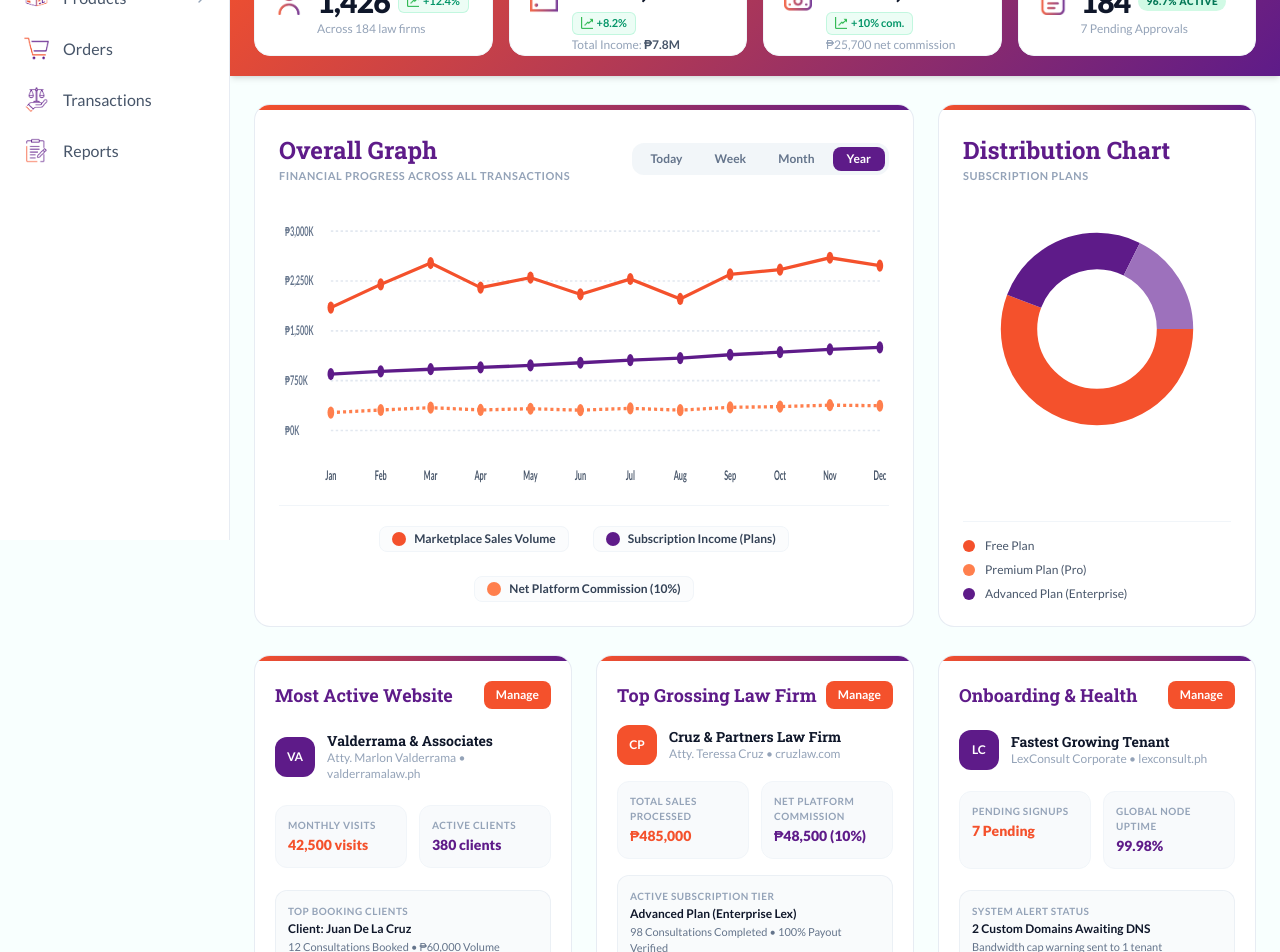
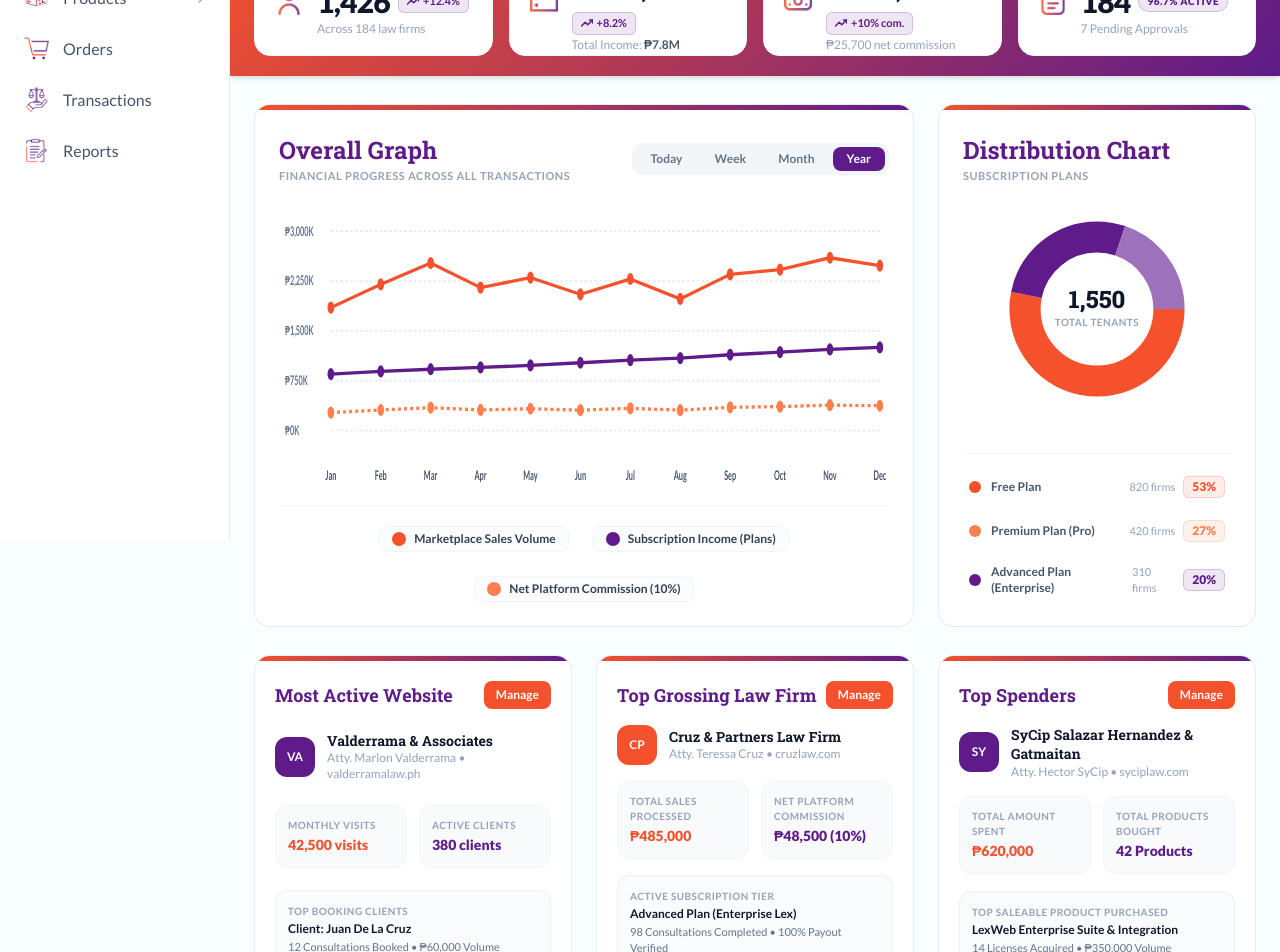
Before and after one commit to gjvlio/lexweb_admin, a React (Vite) app: page / in a window 1280 px wide. Shown: the part 260-1212 px from the top of the page. Built offline with nearby package versions, Linux system fonts and the light colour scheme.

Commit message:
refactor(dashboard): revise health badges color, distribution chart percentages, top spenders card, and vector chart icon

```diff
--- a/src/components/ui/Icons.jsx
+++ b/src/components/ui/Icons.jsx
@@ -79,8 +79,23 @@ export function IconActiveWebsites({ className = 'w-6 h-6', ...props }) {
   return <img src={activeWebsitesIconAsset} alt="Active Websites" className={`object-contain shrink-0 ${className}`} {...props} />
 }
 
+// Vector SVG Growing Chart Icon inheriting currentColor (Lawful Purple #5E1B89 / Striking Orange #F4512C)
 export function IconGrowingChart({ className = 'w-3 h-3', ...props }) {
-  return <img src={growingChartIconAsset} alt="Growing Chart" className={`object-contain shrink-0 ${className}`} {...props} />
+  return (
+    <svg
+      viewBox="0 0 24 24"
+      fill="none"
+      stroke="currentColor"
+      strokeWidth="3"
+      strokeLinecap="round"
+      strokeLinejoin="round"
+      className={`shrink-0 ${className}`}
+      {...props}
+    >
+      <polyline points="23 6 13.5 15.5 8.5 10.5 1 18" />
+      <polyline points="17 6 23 6 23 12" />
+    </svg>
+  )
 }
 
 export {
@@ -90,7 +105,6 @@ export {
   dashboardIconAsset,
   lawFirmIconAsset,
   ordersIconAsset,
-  productsIconAsset,
   reportsIconAsset,
   transactionsIconAsset,
   websitesIconAsset,
--- a/src/pages/Dashboard/Dashboard.jsx
+++ b/src/pages/Dashboard/Dashboard.jsx
@@ -85,9 +85,6 @@ export default function Dashboard() {
     subtitle: '',
   })
 
-  // Active donut defaults to Premium Plan (Pro)
-  const activeDonut = hoveredDonutSegment || 'premium'
-
   // Get active timeframe dataset & config
   const activeConfig = datasets[graphFilter] || datasets.Year
   const activeData = activeConfig.data
@@ -159,7 +156,7 @@ export default function Dashboard() {
         </p>
       </div>
 
-      {/* 2. Top 4 KPI Stat Cards Banner — Generous Card Padding & Zero Overflow */}
+      {/* 2. Top 4 KPI Stat Cards Banner — Lawful Purple (#5E1B89) for Positive Health Badges */}
       <div className="-mx-6 bg-lexmeet-gradient px-6 py-5 rounded-none shadow-md">
         <div className="grid grid-cols-1 sm:grid-cols-2 lg:grid-cols-4 gap-4">
 
@@ -177,7 +174,8 @@ export default function Dashboard() {
                 <span className="font-sans font-extrabold text-2xl xl:text-3xl text-slate-900 tracking-tight">
                   1,426
                 </span>
-                <span className="inline-flex items-center gap-1 text-emerald-600 text-[11px] font-bold bg-emerald-50 px-2 py-0.5 rounded-md border border-emerald-200/60 shrink-0">
+                {/* Brand Color Health Indicator: Lawful Purple (#5E1B89) with lower transparency */}
+                <span className="inline-flex items-center gap-1 text-[#5E1B89] text-[11px] font-bold bg-[#5E1B89]/10 px-2 py-0.5 rounded-md border border-[#5E1B89]/20 shrink-0">
                   <IconGrowingChart className="w-3 h-3" /> +12.4%
                 </span>
               </div>
@@ -201,7 +199,8 @@ export default function Dashboard() {
                 <span className="font-sans font-extrabold text-2xl xl:text-3xl text-slate-900 tracking-tight">
                   ₱922,700
                 </span>
-                <span className="inline-flex items-center gap-1 text-emerald-600 text-[11px] font-bold bg-emerald-50 px-2 py-0.5 rounded-md border border-emerald-200/60 shrink-0">
+                {/* Brand Color Health Indicator: Lawful Purple (#5E1B89) with lower transparency */}
+                <span className="inline-flex items-center gap-1 text-[#5E1B89] text-[11px] font-bold bg-[#5E1B89]/10 px-2 py-0.5 rounded-md border border-[#5E1B89]/20 shrink-0">
                   <IconGrowingChart className="w-3 h-3" /> +8.2%
                 </span>
               </div>
@@ -225,7 +224,8 @@ export default function Dashboard() {
                 <span className="font-sans font-extrabold text-2xl xl:text-3xl text-slate-900 tracking-tight">
                   ₱250,700
                 </span>
-                <span className="inline-flex items-center gap-1 text-emerald-600 text-[11px] font-bold bg-emerald-50 px-2 py-0.5 rounded-md border border-emerald-200/60 shrink-0">
+                {/* Brand Color Health Indicator: Lawful Purple (#5E1B89) with lower transparency */}
+                <span className="inline-flex items-center gap-1 text-[#5E1B89] text-[11px] font-bold bg-[#5E1B89]/10 px-2 py-0.5 rounded-md border border-[#5E1B89]/20 shrink-0">
                   <IconGrowingChart className="w-3 h-3" /> +10% com.
                 </span>
               </div>
@@ -249,7 +249,8 @@ export default function Dashboard() {
                 <span className="font-sans font-extrabold text-2xl xl:text-3xl text-slate-900 tracking-tight">
                   184
                 </span>
-                <span className="bg-emerald-100 text-emerald-700 text-[10px] font-extrabold px-2 py-0.5 rounded-full uppercase tracking-wider shrink-0">
+                {/* Brand Color Health Indicator: Lawful Purple (#5E1B89) with lower transparency */}
+                <span className="bg-[#5E1B89]/10 text-[#5E1B89] border border-[#5E1B89]/20 text-[10px] font-extrabold px-2 py-0.5 rounded-full uppercase tracking-wider shrink-0">
                   96.7% ACTIVE
                 </span>
               </div>
@@ -288,7 +289,8 @@ export default function Dashboard() {
                     <button
                       key={item}
                       onClick={() => setGraphFilter(item)}
-                      className={`px-3.5 py-1 rounded-lg transition-all ${graphFilter === item
+                      className={`px-3.5 py-1 rounded-lg transition-all ${
+                        graphFilter === item
                           ? 'bg-[#5E1B89] text-white font-bold shadow-xs'
                           : 'hover:text-slate-900'
                       }`}
@@ -447,7 +449,8 @@ export default function Dashboard() {
               <div
                 onMouseEnter={() => setHoveredLegendSeries('sales')}
                 onMouseLeave={() => setHoveredLegendSeries(null)}
-                className={`flex items-center gap-2 px-3 py-1 rounded-lg transition-all border cursor-pointer ${hoveredLegendSeries === 'sales'
+                className={`flex items-center gap-2 px-3 py-1 rounded-lg transition-all border cursor-pointer ${
+                  hoveredLegendSeries === 'sales'
                     ? 'bg-orange-50 border-orange-200 text-slate-900 shadow-2xs font-bold scale-105'
                     : hoveredLegendSeries !== null
                     ? 'opacity-35 border-transparent'
@@ -461,7 +464,8 @@ export default function Dashboard() {
               <div
                 onMouseEnter={() => setHoveredLegendSeries('sub')}
                 onMouseLeave={() => setHoveredLegendSeries(null)}
-                className={`flex items-center gap-2 px-3 py-1 rounded-lg transition-all border cursor-pointer ${hoveredLegendSeries === 'sub'
+                className={`flex items-center gap-2 px-3 py-1 rounded-lg transition-all border cursor-pointer ${
+                  hoveredLegendSeries === 'sub'
                     ? 'bg-purple-50 border-purple-200 text-slate-900 shadow-2xs font-bold scale-105'
                     : hoveredLegendSeries !== null
                     ? 'opacity-35 border-transparent'
@@ -475,7 +479,8 @@ export default function Dashboard() {
               <div
                 onMouseEnter={() => setHoveredLegendSeries('com')}
                 onMouseLeave={() => setHoveredLegendSeries(null)}
-                className={`flex items-center gap-2 px-3 py-1 rounded-lg transition-all border cursor-pointer ${hoveredLegendSeries === 'com'
+                className={`flex items-center gap-2 px-3 py-1 rounded-lg transition-all border cursor-pointer ${
+                  hoveredLegendSeries === 'com'
                     ? 'bg-orange-50 border-orange-200 text-slate-900 shadow-2xs font-bold scale-105'
                     : hoveredLegendSeries !== null
                     ? 'opacity-35 border-transparent'
@@ -489,12 +494,14 @@ export default function Dashboard() {
           </div>
         </div>
 
-        {/* Distribution Chart (1 Col) */}
+        {/* Distribution Chart (1 Col) — Permanently Visible Distribution Percentages */}
         <div className="bg-white rounded-2xl shadow-xs border border-slate-200/80 overflow-hidden flex flex-col justify-between">
           {/* Gradient Eyebrow Bar */}
           <div className="h-[5px] w-full bg-lexmeet-gradient" />
 
           <div className="p-6 flex-1 flex flex-col justify-between">
+            <div>
+              <div className="flex items-center justify-between">
                 <div>
                   <h2 className="font-heading font-bold text-2xl text-[#5E1B89]">
                     Distribution Chart
@@ -502,56 +509,68 @@ export default function Dashboard() {
                   <p className="font-sans text-[11px] font-semibold uppercase text-slate-400 tracking-wider mt-0.5">
                     SUBSCRIPTION PLANS
                   </p>
+                </div>
+              </div>
 
-              {/* Donut Chart with Pill Hidden at Default & Smooth Fade on Hover */}
+              {/* Donut Chart with Center Percentage Display & Hover Callout */}
               <div
-                className="mt-6 flex flex-col items-center justify-center py-4"
+                className="mt-5 flex flex-col items-center justify-center py-2"
                 onMouseLeave={() => setHoveredDonutSegment(null)}
               >
                 <div className="relative flex items-center justify-center">
-                  <svg className="w-52 h-52 overflow-visible cursor-pointer" viewBox="0 0 160 160">
-                    {/* Free Plan Arc (Orange #F4512C) */}
+                  <svg className="w-48 h-48 overflow-visible cursor-pointer" viewBox="0 0 160 160">
+                    {/* Free Plan Arc (Orange #F4512C - 53%) */}
                     <circle
                       cx="80"
                       cy="80"
                       r="60"
                       fill="none"
                       stroke="#F4512C"
-                      strokeWidth="28"
-                      strokeDasharray="210 377"
+                      strokeWidth="26"
+                      strokeDasharray="200 377"
                       strokeDashoffset="0"
                       className="hover:opacity-85 transition-opacity"
                       onMouseEnter={() => setHoveredDonutSegment('free')}
                     />
-                    {/* Premium Plan Pro Arc (Dark Purple #5E1B89) */}
+                    {/* Premium Plan Pro Arc (Dark Purple #5E1B89 - 27%) */}
                     <circle
                       cx="80"
                       cy="80"
                       r="60"
                       fill="none"
                       stroke="#5E1B89"
-                      strokeWidth="28"
-                      strokeDasharray="100 377"
-                      strokeDashoffset="-210"
+                      strokeWidth="26"
+                      strokeDasharray="102 377"
+                      strokeDashoffset="-200"
                       className="hover:opacity-85 transition-opacity"
                       onMouseEnter={() => setHoveredDonutSegment('premium')}
                     />
-                    {/* Advanced Plan Enterprise Arc (Soft Purple #9D71BC) */}
+                    {/* Advanced Plan Enterprise Arc (Soft Purple #9D71BC - 20%) */}
                     <circle
                       cx="80"
                       cy="80"
                       r="60"
                       fill="none"
                       stroke="#9D71BC"
-                      strokeWidth="28"
-                      strokeDasharray="67 377"
-                      strokeDashoffset="-310"
+                      strokeWidth="26"
+                      strokeDasharray="75 377"
+                      strokeDashoffset="-302"
                       className="hover:opacity-85 transition-opacity"
                       onMouseEnter={() => setHoveredDonutSegment('advanced')}
                     />
                   </svg>
 
-                  {/* Tooltip Callout Box Hidden at Default & Smooth Fade Animation on Hover */}
+                  {/* Permanently Visible Center Summary Text */}
+                  <div className="absolute inset-0 flex flex-col items-center justify-center pointer-events-none text-center">
+                    <span className="font-heading font-extrabold text-2xl text-slate-900 leading-none">
+                      1,550
+                    </span>
+                    <span className="text-[10px] font-bold uppercase tracking-wider text-slate-400 mt-1">
+                      Total Tenants
+                    </span>
+                  </div>
+
+                  {/* Tooltip Callout Box on Hover */}
                   {hoveredDonutSegment && (
                     <div
                       className={`absolute bg-white border-2 border-[#5E1B89] px-3.5 py-1.5 rounded-xl shadow-md text-center pointer-events-none transition-all duration-200 ease-out z-10 animate-fade-in ${getDonutPillClass()}`}
@@ -576,35 +595,69 @@ export default function Dashboard() {
               </div>
             </div>
 
-            {/* Donut Legend */}
-            <div className="space-y-2 pt-4 border-t border-slate-100 text-xs font-medium text-slate-600">
+            {/* Donut Legend with Permanently Visible Percentage Badges */}
+            <div className="space-y-2.5 pt-4 border-t border-slate-100 text-xs font-medium text-slate-600">
+
+              {/* Free Plan (53%) */}
               <div
-                className={`flex items-center gap-2.5 cursor-pointer transition-all ${hoveredDonutSegment === 'free' ? 'font-bold text-slate-900' : 'hover:text-slate-900'
+                className={`flex items-center justify-between p-1.5 rounded-xl cursor-pointer transition-all ${
+                  hoveredDonutSegment === 'free' ? 'bg-orange-50/80 font-bold text-slate-900' : 'hover:bg-slate-50'
                 }`}
                 onMouseEnter={() => setHoveredDonutSegment('free')}
                 onMouseLeave={() => setHoveredDonutSegment(null)}
               >
-                <span className="w-3 h-3 rounded-full bg-[#F4512C]" />
-                <span>Free Plan</span>
+                <div className="flex items-center gap-2.5">
+                  <span className="w-3 h-3 rounded-full bg-[#F4512C] shrink-0" />
+                  <span className="font-semibold">Free Plan</span>
                 </div>
+                <div className="flex items-center gap-2">
+                  <span className="text-[11px] text-slate-400">820 firms</span>
+                  <span className="bg-[#F4512C]/10 text-[#F4512C] font-extrabold px-2 py-0.5 rounded-md text-xs border border-[#F4512C]/20">
+                    53%
+                  </span>
+                </div>
+              </div>
+
+              {/* Premium Plan Pro (27%) */}
               <div
-                className={`flex items-center gap-2.5 cursor-pointer transition-all ${hoveredDonutSegment === 'premium' ? 'font-bold text-slate-900' : 'hover:text-slate-900'
+                className={`flex items-center justify-between p-1.5 rounded-xl cursor-pointer transition-all ${
+                  hoveredDonutSegment === 'premium' ? 'bg-purple-50/80 font-bold text-slate-900' : 'hover:bg-slate-50'
                 }`}
                 onMouseEnter={() => setHoveredDonutSegment('premium')}
                 onMouseLeave={() => setHoveredDonutSegment(null)}
               >
-                <span className="w-3 h-3 rounded-full bg-[#FF7F4D]" />
-                <span>Premium Plan (Pro)</span>
+                <div className="flex items-center gap-2.5">
+                  <span className="w-3 h-3 rounded-full bg-[#FF7F4D] shrink-0" />
+                  <span className="font-semibold">Premium Plan (Pro)</span>
                 </div>
+                <div className="flex items-center gap-2">
+                  <span className="text-[11px] text-slate-400">420 firms</span>
+                  <span className="bg-[#FF7F4D]/10 text-[#FF7F4D] font-extrabold px-2 py-0.5 rounded-md text-xs border border-[#FF7F4D]/20">
+                    27%
+                  </span>
+                </div>
+              </div>
+
+              {/* Advanced Plan Enterprise (20%) */}
               <div
-                className={`flex items-center gap-2.5 cursor-pointer transition-all ${hoveredDonutSegment === 'advanced' ? 'font-bold text-slate-900' : 'hover:text-slate-900'
+                className={`flex items-center justify-between p-1.5 rounded-xl cursor-pointer transition-all ${
+                  hoveredDonutSegment === 'advanced' ? 'bg-purple-50/80 font-bold text-slate-900' : 'hover:bg-slate-50'
                 }`}
                 onMouseEnter={() => setHoveredDonutSegment('advanced')}
                 onMouseLeave={() => setHoveredDonutSegment(null)}
               >
-                <span className="w-3 h-3 rounded-full bg-[#5E1B89]" />
-                <span>Advanced Plan (Enterprise)</span>
+                <div className="flex items-center gap-2.5">
+                  <span className="w-3 h-3 rounded-full bg-[#5E1B89] shrink-0" />
+                  <span className="font-semibold">Advanced Plan (Enterprise)</span>
                 </div>
+                <div className="flex items-center gap-2">
+                  <span className="text-[11px] text-slate-400">310 firms</span>
+                  <span className="bg-[#5E1B89]/10 text-[#5E1B89] font-extrabold px-2 py-0.5 rounded-md text-xs border border-[#5E1B89]/20">
+                    20%
+                  </span>
+                </div>
+              </div>
+
             </div>
           </div>
         </div>
@@ -740,7 +793,7 @@ export default function Dashboard() {
           </div>
         </div>
 
-        {/* Card 3: Onboarding & Health (Manage -> /reports) */}
+        {/* Card 3: REVISED — Top Spenders (Law firm with most product spend, amount spent & saleable product) */}
         <div className="bg-white rounded-2xl shadow-xs border border-slate-200/80 overflow-hidden flex flex-col justify-between">
           {/* Gradient Eyebrow Bar */}
           <div className="h-[5px] w-full bg-lexmeet-gradient" />
@@ -748,10 +801,10 @@ export default function Dashboard() {
           <div className="p-5 flex-1 flex flex-col justify-between space-y-4">
             <div className="flex items-center justify-between">
               <h3 className="font-heading font-bold text-lg text-[#5E1B89]">
-                Onboarding & Health
+                Top Spenders
               </h3>
               <Link
-                to="/reports"
+                to="/lawfirms"
                 className="bg-[#F4512C] text-white text-xs font-bold px-3 py-1.5 rounded-lg hover:bg-[#FF7F4D] transition-colors shadow-xs"
               >
                 Manage
@@ -760,14 +813,14 @@ export default function Dashboard() {
 
             <div className="flex items-center gap-3">
               <div className="w-10 h-10 rounded-xl bg-[#5E1B89] text-white font-bold text-xs flex items-center justify-center shrink-0 shadow-xs">
-                LC
+                SY
               </div>
               <div>
                 <h4 className="font-bold text-slate-900 text-sm leading-snug">
-                  Fastest Growing Tenant
+                  SyCip Salazar Hernandez & Gatmaitan
                 </h4>
                 <p className="text-xs text-slate-400 font-sans">
-                  LexConsult Corporate • lexconsult.ph
+                  Atty. Hector SyCip • syciplaw.com
                 </p>
               </div>
             </div>
@@ -775,29 +828,29 @@ export default function Dashboard() {
             <div className="grid grid-cols-2 gap-3">
               <div className="bg-slate-50 p-3 rounded-xl border border-slate-100">
                 <span className="text-[10px] font-bold text-slate-400 uppercase tracking-wider block">
-                  PENDING SIGNUPS
+                  TOTAL AMOUNT SPENT
                 </span>
                 <span className="text-sm font-extrabold text-[#F4512C] mt-0.5 block">
-                  7 Pending
+                  ₱620,000
                 </span>
               </div>
               <div className="bg-slate-50 p-3 rounded-xl border border-slate-100">
                 <span className="text-[10px] font-bold text-slate-400 uppercase tracking-wider block">
-                  GLOBAL NODE UPTIME
+                  TOTAL PRODUCTS BOUGHT
                 </span>
                 <span className="text-sm font-extrabold text-[#5E1B89] mt-0.5 block">
-                  99.98%
+                  42 Products
                 </span>
               </div>
             </div>
 
             <div className="bg-slate-50/80 p-3 rounded-xl border border-slate-200/60 text-xs space-y-0.5">
               <span className="text-[10px] font-bold text-slate-400 uppercase tracking-wider block">
-                SYSTEM ALERT STATUS
+                TOP SALEABLE PRODUCT PURCHASED
               </span>
-              <div className="font-bold text-slate-900">2 Custom Domains Awaiting DNS</div>
+              <div className="font-bold text-slate-900">LexWeb Enterprise Suite & Integration</div>
               <div className="text-slate-500 text-[11px]">
-                Bandwidth cap warning sent to 1 tenant
+                14 Licenses Acquired • ₱350,000 Volume
               </div>
             </div>
           </div>
```
Lines whose indentation alone changed are shown as unchanged.
